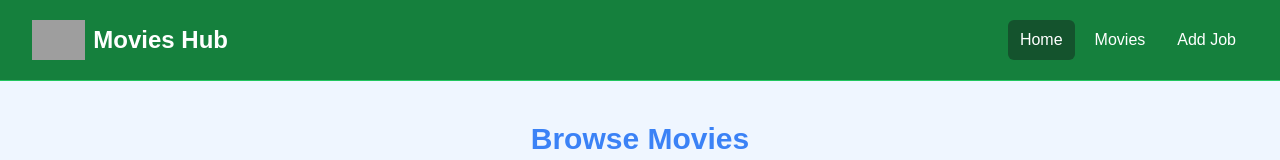
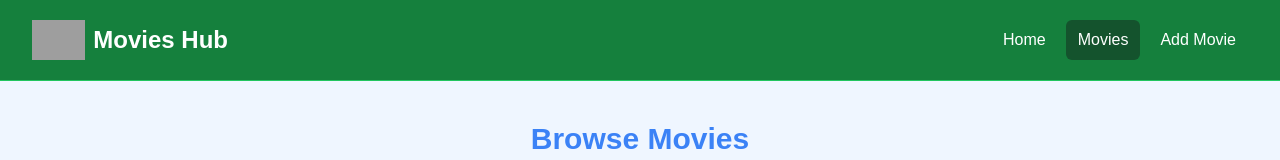
Before and after one commit to atraykov02/movies-hub, a Vue app: page /movies in a window 1280 px wide. Shown: the top 160 px of the page. Built offline with nearby package versions, Linux system fonts and the light colour scheme; data requests are answered from the project's data file; grey boxes are pictures that could not be loaded.

Commit message:
JSON server added, MovieView created

```diff
--- a/src/components/MovieCard.vue
+++ b/src/components/MovieCard.vue
@@ -54,7 +54,7 @@
 
             <!-- Бутон "Виж още" -->
             <RouterLink
-                :to="'/movie/' + movie.id"
+                :to="'/movies/' + movie.id"
                 class="w-full px-6 py-3 text-lg font-medium text-white bg-gradient-to-r from-blue-500 via-indigo-500 to-purple-500 rounded-full shadow-lg hover:scale-105 transition duration-300 ease-in-out focus:outline-none focus:ring-2 focus:ring-blue-400 focus:ring-opacity-50">
                 Виж още
             </RouterLink>
--- a/src/components/MovieListings.vue
+++ b/src/components/MovieListings.vue
@@ -1,10 +1,15 @@
 <script setup>
-import movieData from '@/movies.json';
-import { onMounted, ref } from 'vue';
+import axios from 'axios';
+import { onMounted, reactive, ref } from 'vue';
+import PulseLoader from 'vue-spinner/src/PulseLoader.vue';
 import MovieCard from './MovieCard.vue';
 const emit = defineEmits(['jsonLoaded']);
 
-const movies = ref(movieData);
+const state = reactive({
+    movies: [],
+    isLoading: true
+});
+
 const limitCount = ref(4);
 defineProps({
     limit: Number,
@@ -16,7 +21,16 @@
 
 onMounted (async () => {
 // const response  =  await getJson();
-  emit('jsonLoaded', movies.value.length);
+  try {
+    const response = await axios.get('http://localhost:8000/movies');
+    state.movies = response.data;
+  } catch (error) {
+    console.error('Error fetching movies', error);
+  } finally {
+    state.isLoading = false;
+  }
+
+  emit('jsonLoaded', state.movies.length);
 });
 const loadMore = () => {
   limitCount.value += 4;
@@ -26,12 +40,20 @@
 <template>
     <section class="bg-blue-50 px-4 py-10">
         <div class="container-xl lg:container m-auto">
-            <h2 class="text-3xl font-bold text-blue-500 mb-6 text-center">
+            <h2 v-if="!showLoadMoreBtn" class="text-3xl font-bold text-blue-500 mb-6 text-center">
                 Browse Movies
             </h2>
-            <div class="container mx-auto p-6">
+
+            <!-- Show loading spinner while loading is true -->
+            <div v-if="state.isLoading" class="text-center text-gray-500 py-6">
+                <PulseLoader />
+            </div>
+
+            <!-- Show movies when done loading-->
+
+            <div v-else class="container mx-auto p-6">
                 <div class="grid gap-20 sm:grid-cols-2 md:grid-cols-3 lg:grid-cols-4 xl:grid-cols-4">
-                    <MovieCard v-for="movie in movies.slice(0, showLoadMoreBtn ? limitCount : movies.length)" :key="movie.id" :movie="movie" />
+                    <MovieCard v-for="movie in state.movies.slice(0, showLoadMoreBtn ? limitCount : state.movies.length)" :key="movie.id" :movie="movie" />
                 </div>
             </div>
 
--- a/src/components/Navbar.vue
+++ b/src/components/Navbar.vue
@@ -1,6 +1,11 @@
 <script setup>
   import logo from '@/components/icons/logo.png';
-import { RouterLink } from 'vue-router';
+import { RouterLink, useRoute } from 'vue-router';
+
+const isActiveLink = (routePath) => {
+  const route = useRoute();
+  return route.path === routePath;
+}
 </script>
 
 <template>
@@ -21,18 +26,39 @@
               <div class="flex space-x-2">
                 <RouterLink
                   to="/"
-                  class="text-white bg-green-900 hover:bg-gray-900 hover:text-white rounded-md px-3 py-2"
+                  :class="[
+                    isActiveLink('/')
+                    ? 'bg-green-900'
+                    : 'hover:bg-gray-900 hover:text-white',
+                    'text-white',
+                    'px-3',
+                    'py-2',
+                    'rounded-md']"
                   >Home</RouterLink
                 >
                 <RouterLink
                   to="/movies"
-                  class="text-white hover:bg-green-900 hover:text-white rounded-md px-3 py-2"
+                  :class="[
+                    isActiveLink('/movies')
+                    ? 'bg-green-900'
+                    : 'hover:bg-gray-900 hover:text-white',
+                    'text-white',
+                    'px-3',
+                    'py-2',
+                    'rounded-md']"
                   >Movies</RouterLink
                 >
                 <RouterLink
-                  to="/add-job"
-                  class="text-white hover:bg-green-900 hover:text-white rounded-md px-3 py-2"
-                  >Add Job</RouterLink
+                  to="/movies/add"
+                  :class="[
+                    isActiveLink('/movies/add')
+                    ? 'bg-green-900'
+                    : 'hover:bg-gray-900 hover:text-white',
+                    'text-white',
+                    'px-3',
+                    'py-2',
+                    'rounded-md']"
+                  >Add Movie</RouterLink
                 >
               </div>
             </div>
--- a/src/movies.json
+++ b/src/movies.json
@@ -1,4 +1,5 @@
-[
+{
+"movies": [
   {
     "id": "1",
     "title": "Senior Vue Dev",
@@ -162,3 +163,4 @@
     "description": "NewTek Solutions is a leading technology company specializing in web development and digital solutions. We pride ourselves on delivering high-quality products and services to our clients while fostering a collaborative and innovative work environment."
   }
 ]
+}
--- a/src/router/index.js
+++ b/src/router/index.js
@@ -1,4 +1,5 @@
 import HomeView from '@/views/HomeView.vue';
+import MoviesView from '@/views/MoviesView.vue';
 import MovieView from '@/views/MovieView.vue';
 import NotFoundView from '@/views/NotFoundView.vue';
 import { createRouter, createWebHistory } from 'vue-router';
@@ -14,6 +15,11 @@
         {
             path: '/movies',
             name: 'movies',
+            component: MoviesView,
+        },
+        {
+            path: '/movies/:id',
+            name: 'movie',
             component: MovieView,
         },
         {
--- a/src/views/MovieView.vue
+++ b/src/views/MovieView.vue
@@ -1,7 +1,121 @@
 <script setup>
-    import MovieListings from '@/components/MovieListings.vue';
+  import axios from 'axios';
+import { onMounted, reactive } from 'vue';
+import { useRoute } from 'vue-router';
+import PulseLoader from 'vue-spinner/src/PulseLoader.vue';
+
+  const route = useRoute();
+
+  const movieId = route.params.id;
+
+  const state = reactive({
+    movie: {},
+    isLoading: true
+  });
+
+  onMounted (async () => {
+// const response  =  await getJson();
+  try {
+    const response = await axios.get(`http://localhost:8000/movies/${movieId}`);
+    state.movies = response.data;
+  } catch (error) {
+    console.error('Error fetching movie', error);
+  } finally {
+    state.isLoading = false;
+  }
+
+  emit('jsonLoaded', state.movies.length);
+});
+
 </script>
 
 <template>
-  <MovieListings />
+    <section v-if="!state.isLoading" class="bg-green-50">
+      <div class="container m-auto py-10 px-6">
+        <div class="grid grid-cols-1 md:grid-cols-70/30 w-full gap-6">
+          <main>
+            <div
+              class="bg-white p-6 rounded-lg shadow-md text-center md:text-left"
+            >
+              <div class="text-gray-500 mb-4">Full-Time</div>
+              <h1 class="text-3xl font-bold mb-4">Senior Vue Developer</h1>
+              <div
+                class="text-gray-500 mb-4 flex align-middle justify-center md:justify-start"
+              >
+                <i
+                  class="fa-solid fa-location-dot text-lg text-orange-700 mr-2"
+                ></i>
+                <p class="text-orange-700">Boston, MA</p>
+              </div>
+            </div>
+
+            <div class="bg-white p-6 rounded-lg shadow-md mt-6">
+              <h3 class="text-green-800 text-lg font-bold mb-6">
+                Job Description
+              </h3>
+
+              <p class="mb-4">
+                We are seeking a talented Front-End Developer to join our team
+                in Boston, MA. The ideal candidate will have strong skills in
+                HTML, CSS, and JavaScript, with experience working with modern
+                JavaScript frameworks such as Vue or Angular.
+              </p>
+
+              <h3 class="text-green-800 text-lg font-bold mb-2">Salary</h3>
+
+              <p class="mb-4">$70k - $80K / Year</p>
+            </div>
+          </main>
+
+          <!-- Sidebar -->
+          <aside>
+            <!-- Company Info -->
+            <div class="bg-white p-6 rounded-lg shadow-md">
+              <h3 class="text-xl font-bold mb-6">Company Info</h3>
+
+              <h2 class="text-2xl">NewTek Solutions</h2>
+
+              <p class="my-2">
+                NewTek Solutions is a leading technology company specializing in
+                web development and digital solutions. We pride ourselves on
+                delivering high-quality products and services to our clients
+                while fostering a collaborative and innovative work environment.
+              </p>
+
+              <hr class="my-4" />
+
+              <h3 class="text-xl">Contact Email:</h3>
+
+              <p class="my-2 bg-green-100 p-2 font-bold">
+                contact@newteksolutions.com
+              </p>
+
+              <h3 class="text-xl">Contact Phone:</h3>
+
+              <p class="my-2 bg-green-100 p-2 font-bold">555-555-5555</p>
+            </div>
+
+            <!-- Manage -->
+            <div class="bg-white p-6 rounded-lg shadow-md mt-6">
+              <h3 class="text-xl font-bold mb-6">Manage Job</h3>
+              <a
+                href="add-job.html"
+                class="bg-green-500 hover:bg-green-600 text-white text-center font-bold py-2 px-4 rounded-full w-full focus:outline-none focus:shadow-outline mt-4 block"
+                >Edit Job</a
+              >
+              <button
+                class="bg-red-500 hover:bg-red-600 text-white font-bold py-2 px-4 rounded-full w-full focus:outline-none focus:shadow-outline mt-4 block"
+              >
+                Delete Job
+              </button>
+            </div>
+          </aside>
+        </div>
+      </div>
+    </section>
+
+    <!-- Show loading spinner while loading is true -->
+    <div v-else class="text-center text-gray-500 py-6">
+                <PulseLoader />
+            </div>
 </template>
--- /dev/null
+++ b/src/views/MoviesView.vue
@@ -0,0 +1,7 @@
+<script setup>
+    import MovieListings from '@/components/MovieListings.vue';
+</script>
+
+<template>
+  <MovieListings />
+</template>
```
